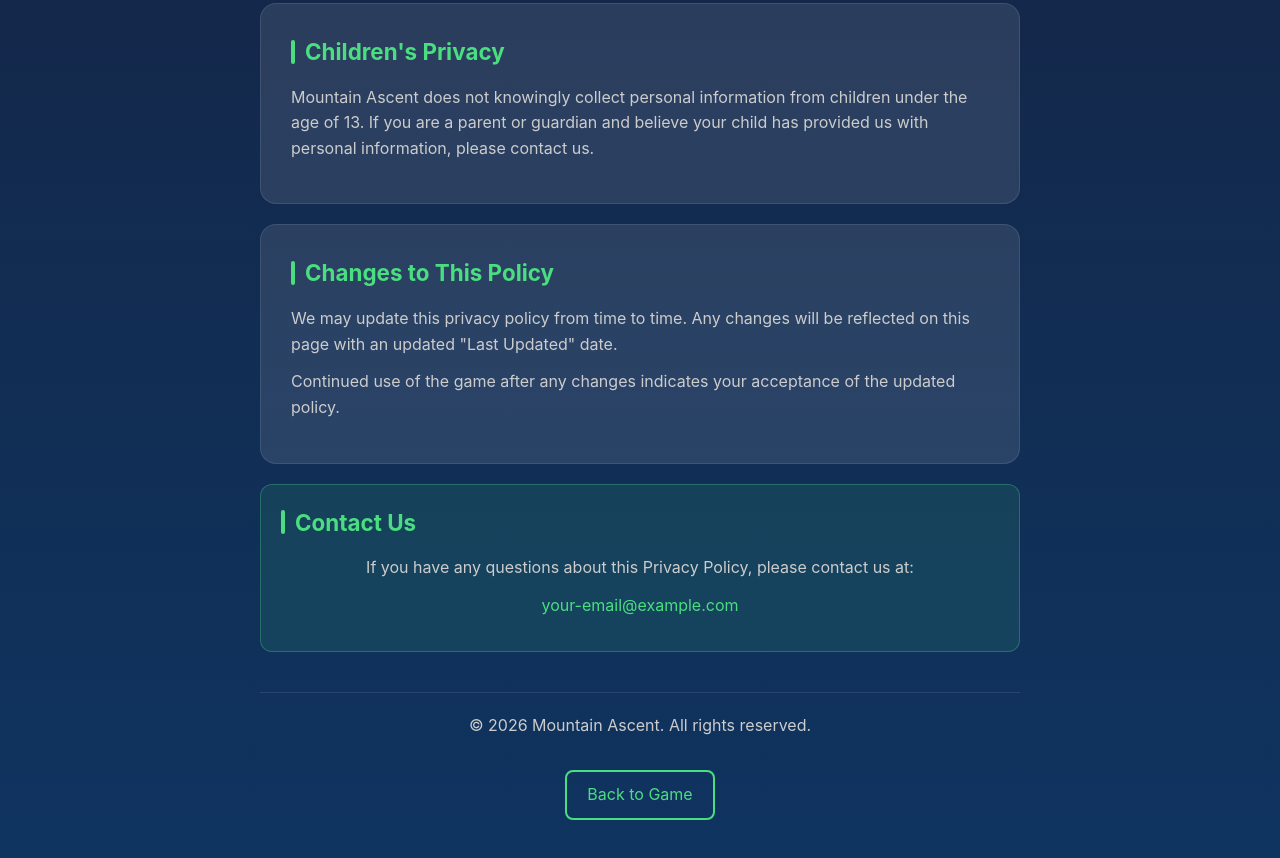
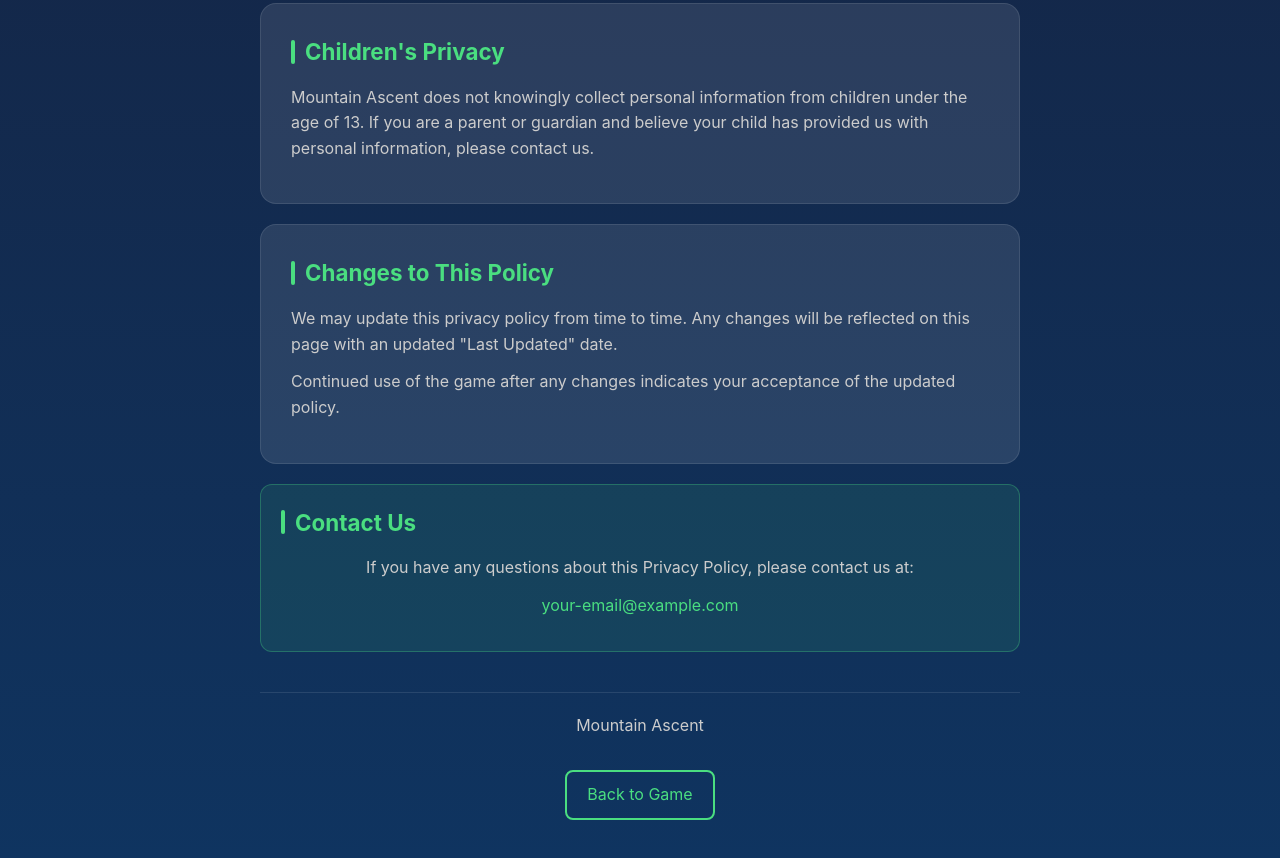
Before and after one commit to ZoeTaurus/mountain_accent, a website: page privacy-policy.html in a window 1280 px wide. Shown: the part 1868-2726 px from the top of the page. Drawn offline with Linux system fonts and the light colour scheme.

Commit message:
Remove copyright notice from privacy policy

```diff
--- a/privacy-policy.html
+++ b/privacy-policy.html
@@ -214,7 +214,7 @@
         </div>
 
         <footer>
-            <p>&copy; 2026 Mountain Ascent. All rights reserved.</p>
+            <p>Mountain Ascent</p>
             <a href="index.html" class="back-link">Back to Game</a>
         </footer>
     </div>
```
